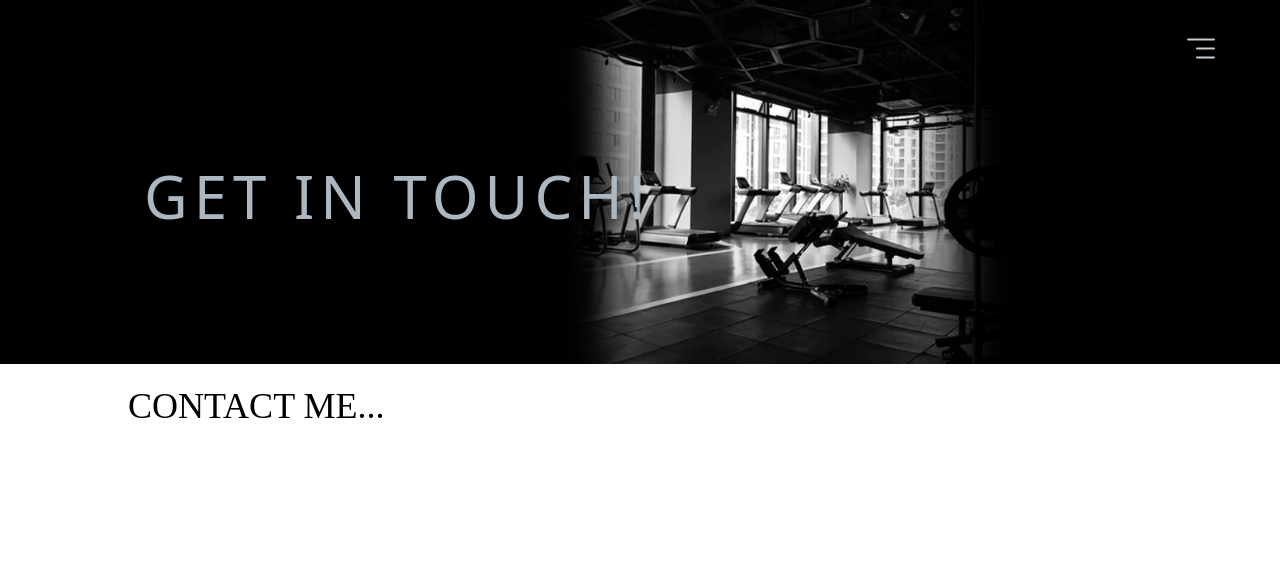
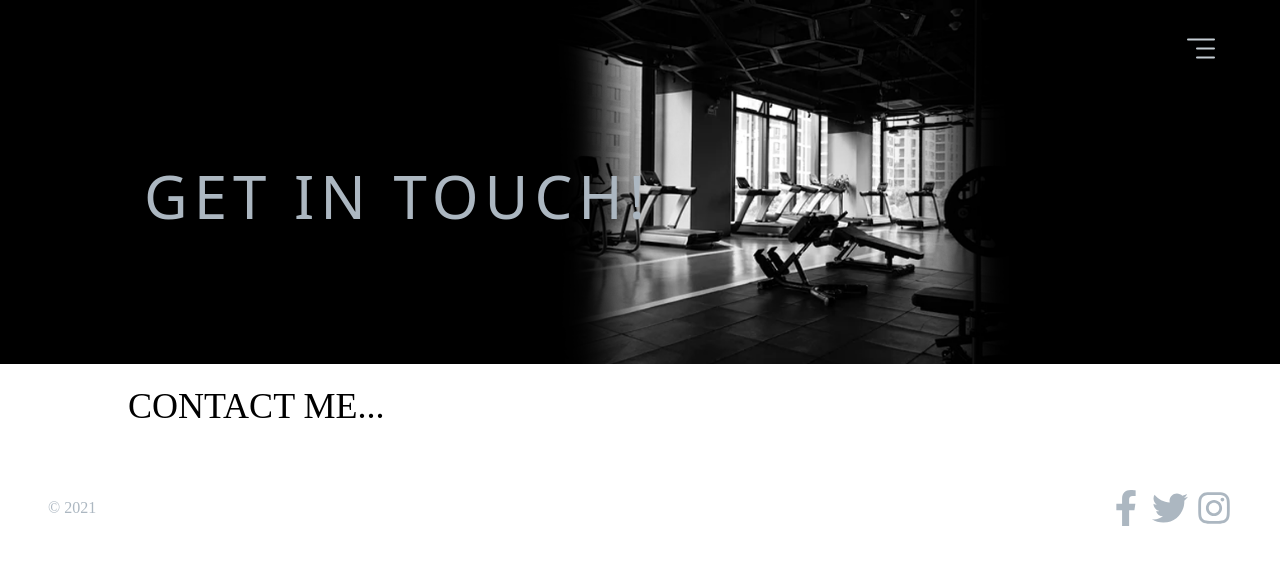
Before and after one commit to A13X4ND7A/pt, a Next.js app: page /contact in a window 1280 px wide. Shown: the top 564 px of the page. Built offline with nearby package versions, Linux system fonts and the light colour scheme; a web font is replaced by a local one.

Commit message:
map on index page and footer

```diff
--- /dev/null
+++ b/components/Footer/Copyright.js
@@ -0,0 +1,17 @@
+import Logo from '../Navbar/Logo';
+
+const Copyright = () => {
+	const getFullYear = new Date().getFullYear();
+
+	return (
+		<div className='flex items-center'>
+			<span className='block'>&copy; {getFullYear} </span>
+			<span className='md:hidden block px-2'>Scott Thom</span>
+			<span className='hidden md:block px-2 -mt-6'>
+				<Logo />
+			</span>
+		</div>
+	);
+};
+
+export default Copyright;
--- /dev/null
+++ b/components/Footer/Footer.js
@@ -0,0 +1,13 @@
+import SocialMedia from './SocialMedia';
+import Copyright from './Copyright';
+
+const Footer = () => {
+	return (
+		<footer className='px-12 py-8 font-trade flex flex-row items-center justify-between text-primary-default'>
+			<Copyright />
+			<SocialMedia />
+		</footer>
+	);
+};
+
+export default Footer;
--- /dev/null
+++ b/components/Footer/SocialMedia.js
@@ -0,0 +1,13 @@
+import * as FaIcons from 'react-icons/fa';
+
+const SocialMedia = () => {
+	return (
+		<div className='items-center flex text-primary-default text-4xl cursor-pointer '>
+			<FaIcons.FaFacebookF />
+			<FaIcons.FaTwitter className='mx-2' />
+			<FaIcons.FaInstagram />
+		</div>
+	);
+};
+
+export default SocialMedia;
--- a/components/Layout.js
+++ b/components/Layout.js
@@ -1,4 +1,4 @@
-import Footer from './Footer';
+import Footer from './Footer/Footer';
 import Navbar from './Navbar/Navbar';
 
 const Layout = ({children}) => {
@@ -6,6 +6,7 @@ const Layout = ({children}) => {
 		<div>
 			<Navbar />
 			{children}
+			<Footer />
 		</div>
 	);
 };
--- /dev/null
+++ b/components/Maps/Maps.js
@@ -0,0 +1,19 @@
+import {useEffect, useRef} from 'react';
+import {Loader} from '@googlemaps/js-api-loader';
+function Maps() {
+	const googlemap = useRef(null);
+	useEffect(() => {
+		const loader = new Loader({
+			apiKey: process.env.NEXT_PUBLIC_API_KEY,
+		});
+		let map;
+		loader.load().then(() => {
+			map = new google.maps.Map(googlemap.current, {
+				center: {lat: 51.38162, lng: -2.35805},
+				zoom: 12,
+			});
+		});
+	});
+	return <div id='map' className='h-96' ref={googlemap} />;
+}
+export default Maps;
--- a/components/Testimonials/Testimonial.js
+++ b/components/Testimonials/Testimonial.js
@@ -47,7 +47,7 @@ const Testimonial = () => {
 										<span className='text-2xl text-gray-200 block pr-4'>
 											<FaIcons.FaQuoteLeft />
 										</span>
-										<p>
+										<p key={testimonial._id}>
 											{testimonial.testimonialExcerpt}
 											<br />
 											<span className='font-xs font-bold text-gray-200 flex justify-end'>{testimonial.clientName}</span>
--- a/package.json
+++ b/package.json
@@ -6,6 +6,7 @@
 		"start": "next start"
 	},
 	"dependencies": {
+		"@googlemaps/js-api-loader": "^1.12.2",
 		"@sanity/client": "^2.14.0",
 		"date-fns": "^2.23.0",
 		"framer-motion": "^4.1.17",
--- a/pages/index.js
+++ b/pages/index.js
@@ -2,6 +2,7 @@ import Hero from '../components/Hero';
 import Programs from '../components/Programs';
 import Testimonial from '../components/Testimonials/Testimonial';
 import BlogLatest from '../components/LatestArticles/BlogLatest';
+import Maps from '../components/Maps/Maps';
 
 export default function Home() {
 	return (
@@ -16,6 +17,9 @@ export default function Home() {
 
 			{/*--section for the blog--*/}
 			<BlogLatest />
+
+			{/*--section for the Maps--*/}
+			<Maps />
 		</>
 	);
 }
```
Also changed, not shown: components/Footer.js (deleted), 1 other file (tests, documents, lock files or other folders). Lines whose indentation alone changed are shown as unchanged.
